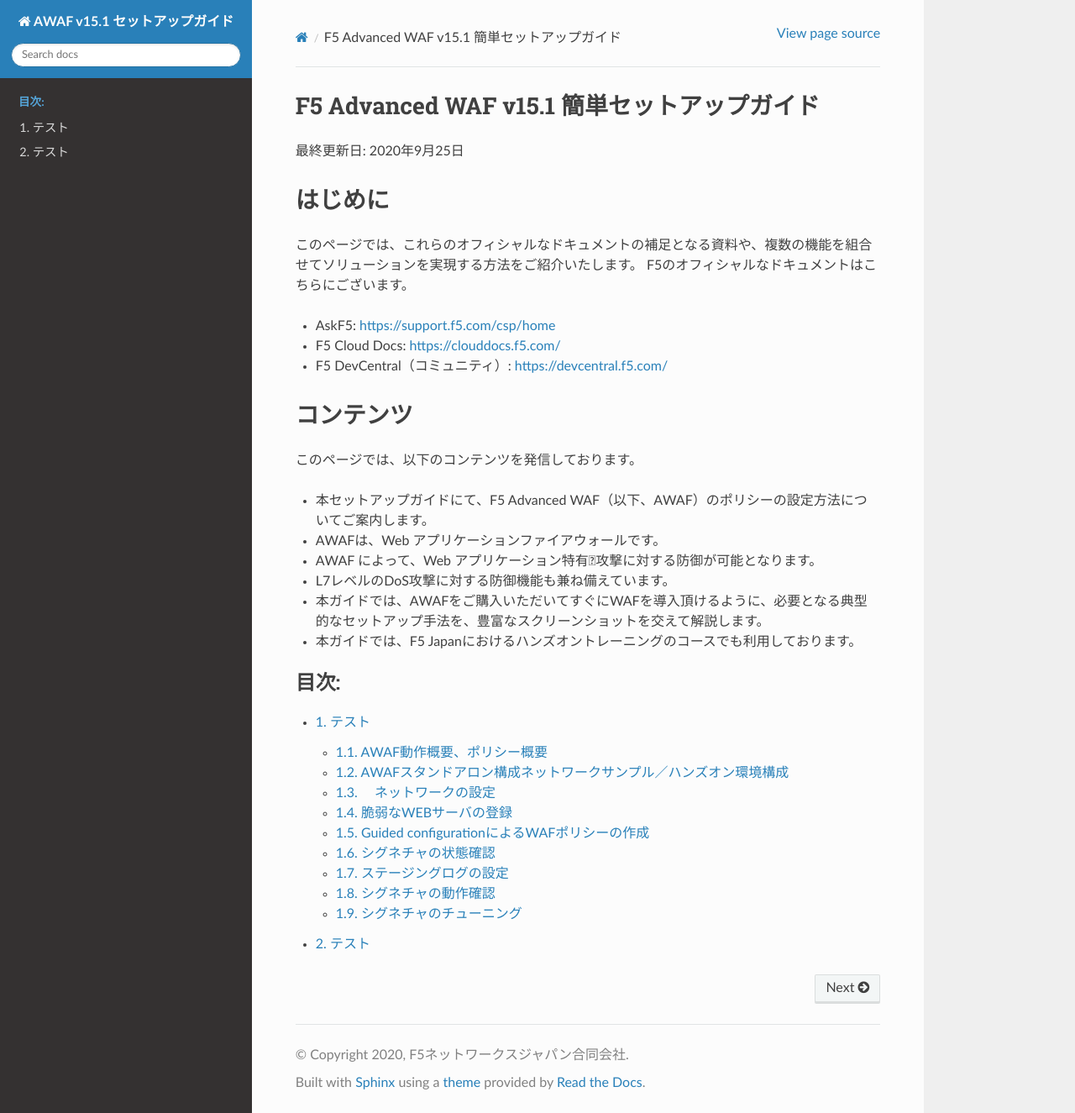
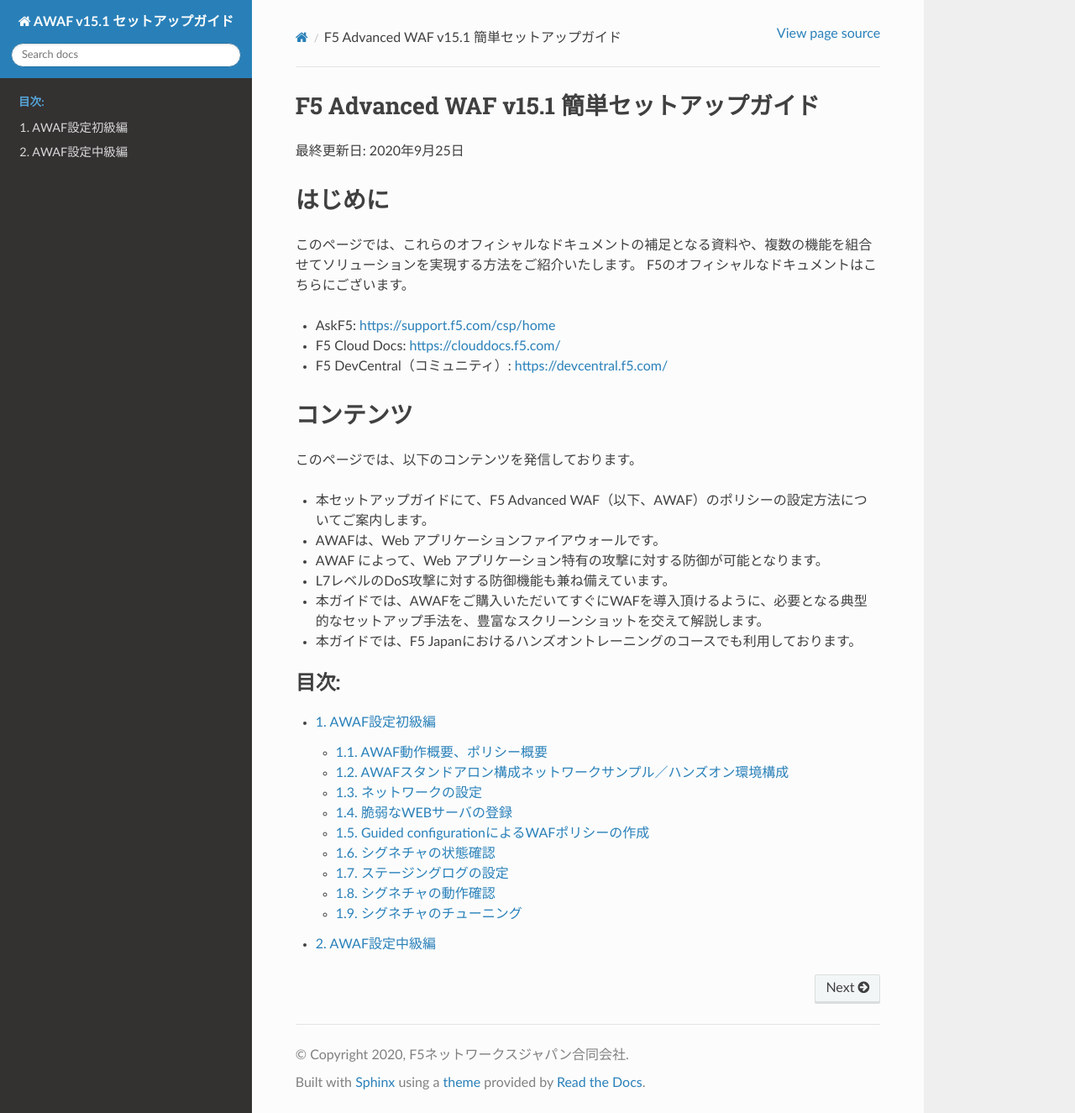
Before and after one commit to BeF5/f5j-easy-setup-waf-17, a Sphinx documentation site: the page built from docs/index.rst, in a window 1280 px wide and 1325 px high. Shown: the whole window at 84% size. Built offline with Sphinx 7.4.7 and the Read the Docs theme 2.0.0, drawn with Linux system fonts in a browser that asks for light colours.

Commit message:
no message

```diff
--- a/docs/content1/content1.rst
+++ b/docs/content1/content1.rst
@@ -1,4 +1,4 @@
-テスト
+AWAF設定初級編
 ================================================
 
 本章では、について、ご紹介致します。
--- a/docs/content1/module03/module03.rst
+++ b/docs/content1/module03/module03.rst
@@ -1,4 +1,4 @@
-　ネットワークの設定
+ネットワークの設定
 =========================================================
 
 #. VLANを作成します。:guilabel:`Next` ボタンを押します。
--- a/docs/content2/content2.rst
+++ b/docs/content2/content2.rst
@@ -1,7 +1,6 @@
-テスト
+AWAF設定中級編
 ================================================
 
-本章では、ついて、ご紹介致します。
 
 Comming soon!
 
--- a/docs/index.rst
+++ b/docs/index.rst
@@ -23,7 +23,7 @@ F5のオフィシャルなドキュメントはこちらにございます。
 
 - 本セットアップガイドにて、F5 Advanced WAF（以下、AWAF）のポリシーの設定方法についてご案内します。
 - AWAFは、Web アプリケーションファイアウォールです。
-- AWAF によって、Web アプリケーション特有􏰁攻撃に対する防御が可能となります。
+- AWAF によって、Web アプリケーション特有の攻撃に対する防御が可能となります。
 - L7レベルのDoS攻撃に対する防御機能も兼ね備えています。
 - 本ガイドでは、AWAFをご購入いただいてすぐにWAFを導入頂けるように、必要となる典型的なセットアップ手法を、豊富なスクリーンショットを交えて解説します。
 - 本ガイドでは、F5 Japanにおけるハンズオントレーニングのコースでも利用しております。
```
